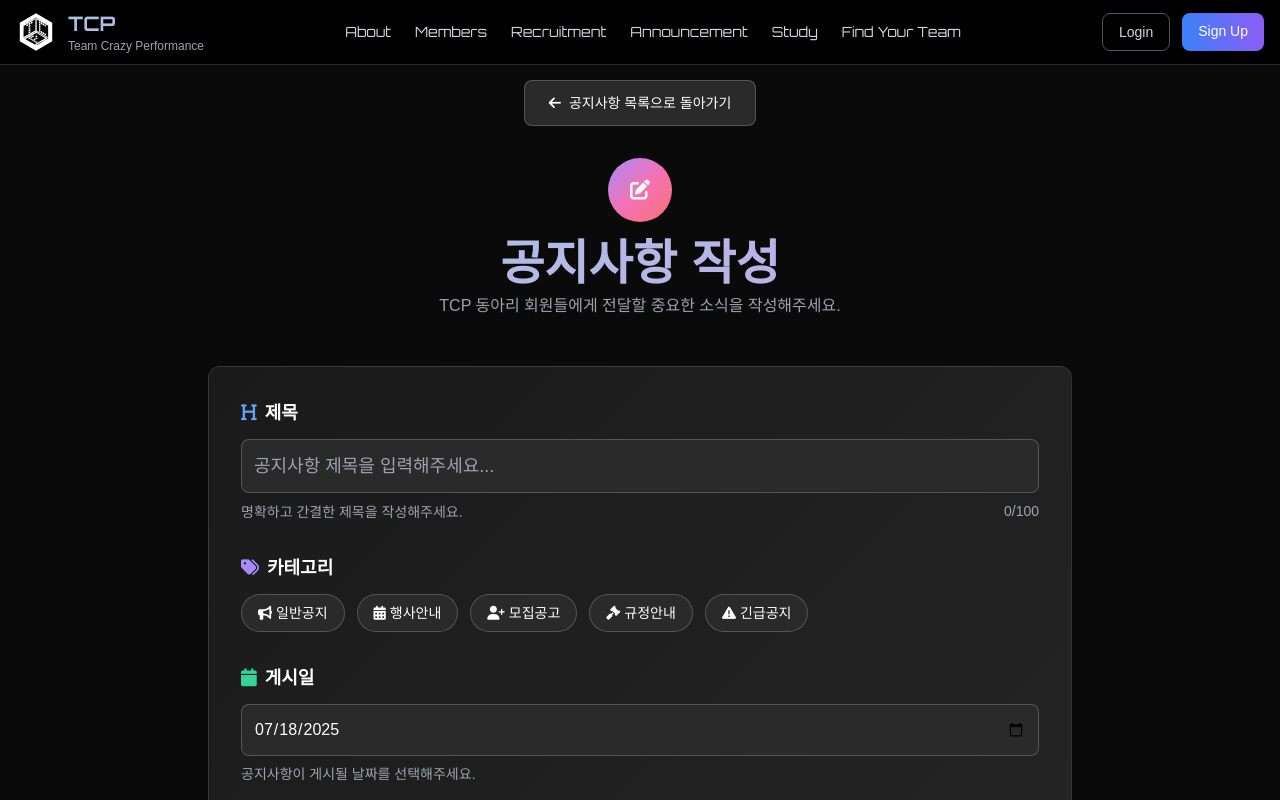
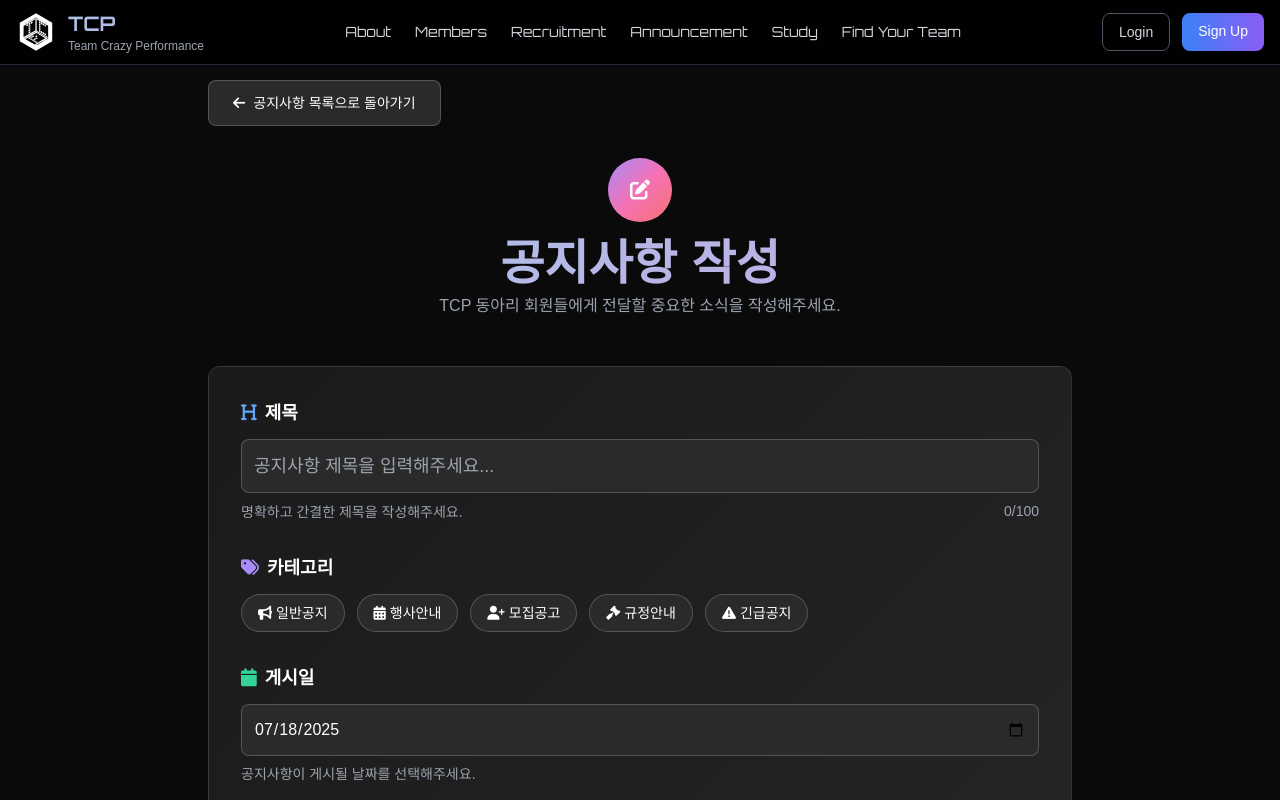
Before and after one commit to owen050724/tcp-web, a React (Create React App) app: page /announcement/write in a window 1280 px wide. Shown: the top 800 px of the page. Built offline with nearby package versions, Linux system fonts and the light colour scheme; a web font is replaced by a local one.

Commit message:
공지사항 목록 복귀 버튼 위치 수정

```diff
--- a/src/pages/AnnouncementWrite.jsx
+++ b/src/pages/AnnouncementWrite.jsx
@@ -2,8 +2,8 @@
 import React, { useState, useEffect, useRef } from 'react';
 import { Link, useNavigate } from 'react-router-dom';
 import logo from '../logo.svg';
-import DOMPurify from 'dompurify'; // XSS 방지를 위한 라이브러리 임포트 (설치 필요: npm install dompurify)
-import markdownit from 'markdown-it'; // 마크다운 렌더링을 위한 라이브러리 (설치 필요: npm install markdown-it)
+import DOMPurify from 'dompurify';
+import markdownit from 'markdown-it';
 
 const md = markdownit();
 
@@ -15,7 +15,7 @@
   const [category, setCategory] = useState('');
   const [date, setDate] = useState('');
   const [content, setContent] = useState('');
-  const [author, setAuthor] = useState('관리자'); // 작성자는 고정 값
+  const [author, setAuthor] = useState('관리자');
 
   // 모달 상태 관리
   const [isPreviewModalOpen, setIsPreviewModalOpen] = useState(false);
@@ -27,11 +27,9 @@
 
   // 컴포넌트 마운트 시 초기 설정
   useEffect(() => {
-    // 오늘 날짜로 초기화
     const today = new Date().toISOString().split('T')[0];
     setDate(today);
 
-    // 임시 저장된 데이터 복원
     const savedDraft = localStorage.getItem('announcement_draft');
     if (savedDraft) {
       if (window.confirm('임시저장된 글이 있습니다. 불러오시겠습니까?')) {
@@ -88,7 +86,6 @@
     const newValue = textarea.value.substring(0, start) + formattedText + textarea.value.substring(end);
     setContent(newValue);
     textarea.focus();
-    // 커서 위치 재설정
     setTimeout(() => textarea.setSelectionRange(start + formattedText.length, start + formattedText.length), 0);
   };
 
@@ -98,7 +95,6 @@
     const newValue = textarea.value.substring(0, start) + text + textarea.value.substring(start);
     setContent(newValue);
     textarea.focus();
-    // 커서 위치 재설정
     setTimeout(() => textarea.setSelectionRange(start + text.length, start + text.length), 0);
   };
 
@@ -116,7 +112,6 @@
     const formData = { title, content, category, date, timestamp: new Date().toISOString() };
     localStorage.setItem('announcement_draft', JSON.stringify(formData));
 
-    // 임시저장 알림
     alert('임시 저장되었습니다.');
   };
 
@@ -129,10 +124,6 @@
     }
 
     // 제출 시뮬레이션
-    // 실제로는 여기에 API 호출을 통한 백엔드 저장 로직이 들어갑니다.
-    // ...
-
-    // 성공 시
     localStorage.removeItem('announcement_draft');
     setIsSuccessModalOpen(true);
   };
@@ -148,7 +139,6 @@
   };
 
   const renderPreviewContent = () => {
-    // 마크다운을 HTML로 변환하고, XSS 방지를 위해 DOMPurify 적용
     const safeHtml = DOMPurify.sanitize(md.render(content));
     return (
       <>
@@ -179,7 +169,7 @@
     <main className="pt-20 pb-16 min-h-screen">
       <div className="container mx-auto px-4 max-w-4xl">
         {/* 페이지 헤더 */}
-        <div className="mb-8">
+        <div className="mb-8 flex justify-start"> {/* flex와 justify-start 추가 */}
           <Link to="/announcement" className="btn-secondary inline-flex items-center px-6 py-3 rounded-lg text-sm font-medium text-white">
             <i className="fas fa-arrow-left mr-2"></i>공지사항 목록으로 돌아가기
           </Link>
@@ -236,7 +226,6 @@
                 </div>
               ))}
             </div>
-            {/* hidden input은 React 상태로 대체 가능하지만, 기존 HTML 구조 유지를 위해 남겨둠 */}
             <input type="hidden" id="selectedCategory" name="category" value={category} />
           </div>
 
```
